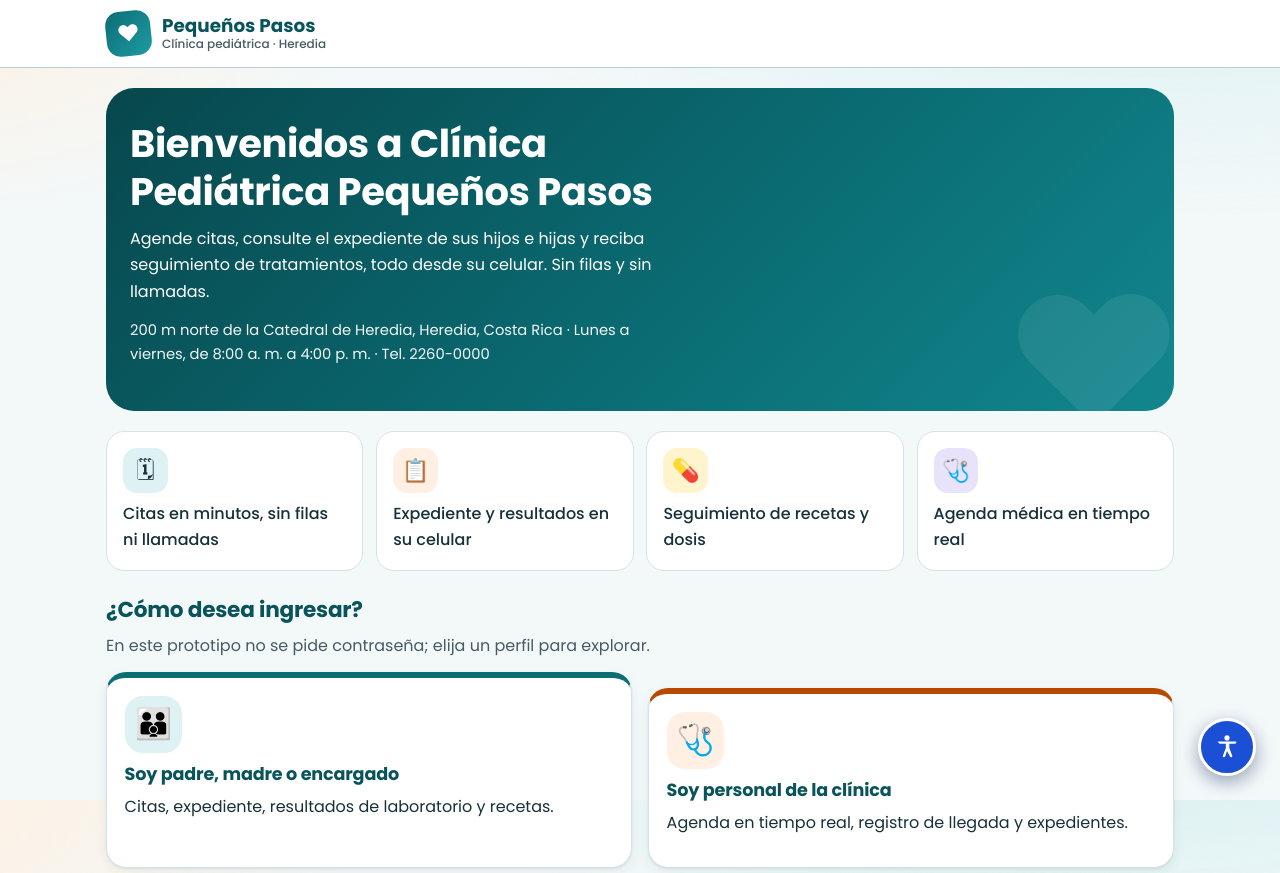
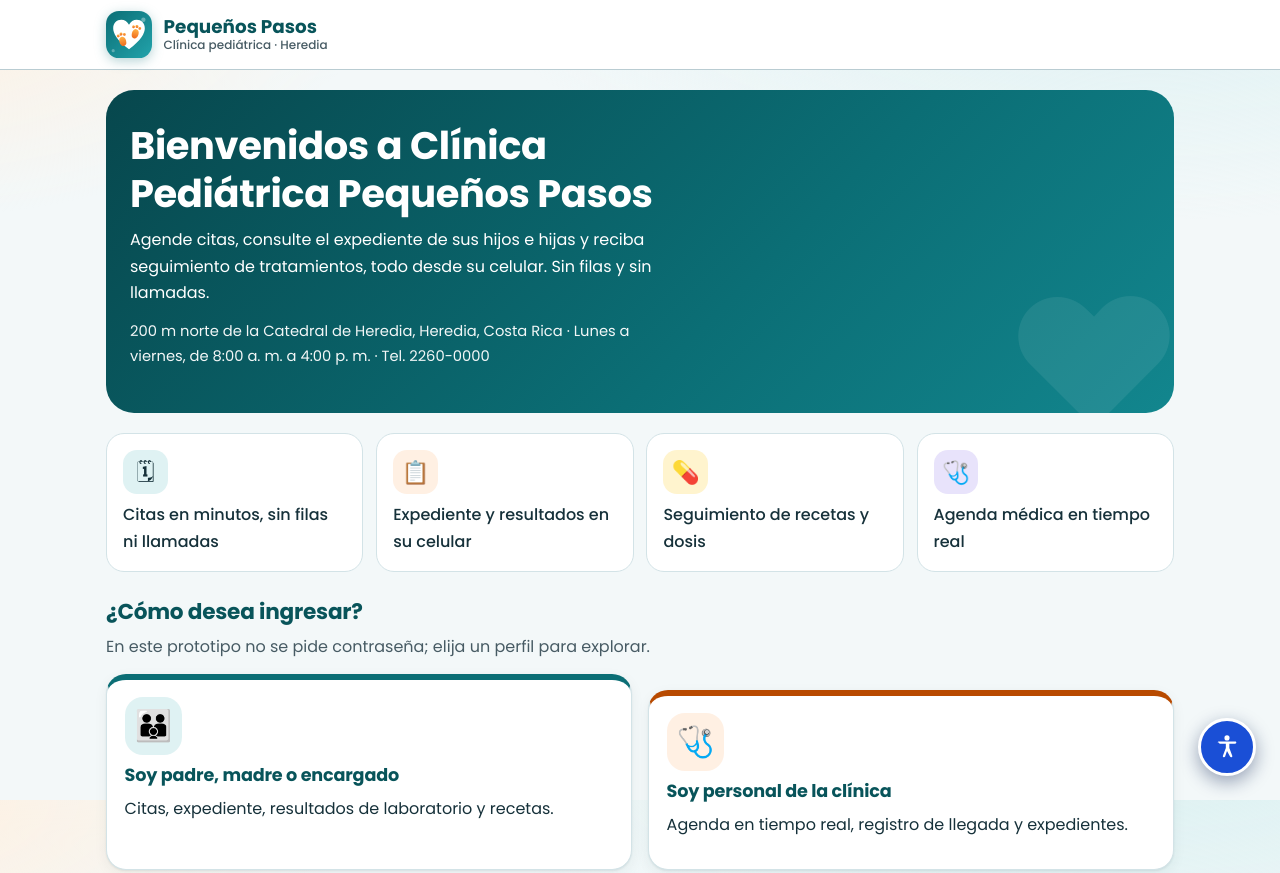
Before and after one commit to nbrionesl/app-clinica, a plain HTML site: page index.html in a window 1280 px wide. Shown: the top 873 px of the page. Drawn offline with Linux system fonts and the light colour scheme.

Commit message:
Agrega logo SVG (corazón con huellas) y favicon
Co-Authored-By: Claude Sonnet 5.5 <noreply@anthropic.com>
Claude-Session: https://claude.ai/code/session_01QdndnQ4kEB2JVKfp5Cy34n

```diff
--- a/index.html
+++ b/index.html
@@ -8,6 +8,7 @@
   <link rel="preconnect" href="https://fonts.googleapis.com">
   <link rel="preconnect" href="https://fonts.gstatic.com" crossorigin>
   <link href="https://fonts.googleapis.com/css2?family=Poppins:wght@400;500;600;700&display=swap" rel="stylesheet">
+  <link rel="icon" type="image/svg+xml" href="logo.svg">
   <link rel="stylesheet" href="styles.css">
 </head>
 <body>
@@ -16,7 +17,7 @@
   <header class="site-header">
     <div class="site-header__inner">
       <a class="brand" href="#/">
-        <span class="brand__logo" aria-hidden="true">♥</span>
+        <img class="brand__logo" src="logo.svg" alt="" width="46" height="46">
         <span class="brand__text">Pequeños Pasos <small>Clínica pediátrica · Heredia</small><span class="visually-hidden"> — Inicio</span></span>
       </a>
     </div>
--- a/styles.css
+++ b/styles.css
@@ -292,3 +292,4 @@ html[data-plain="on"] body, html[data-plain="on"] button, html[data-plain="on"]
 @media print { .a11y-widget { display: none !important; } }
 [tabindex="-1"]:focus, [tabindex="-1"]:focus-visible { outline: none; }
 .error-summary:focus { outline: 3px solid var(--focus); }
+.brand__logo { width: 2.9rem; height: 2.9rem; background: none; transform: none; border-radius: 0; filter: drop-shadow(0 3px 6px rgba(11, 110, 117, .3)); }
```
Also changed, not shown: logo.svg (added).
